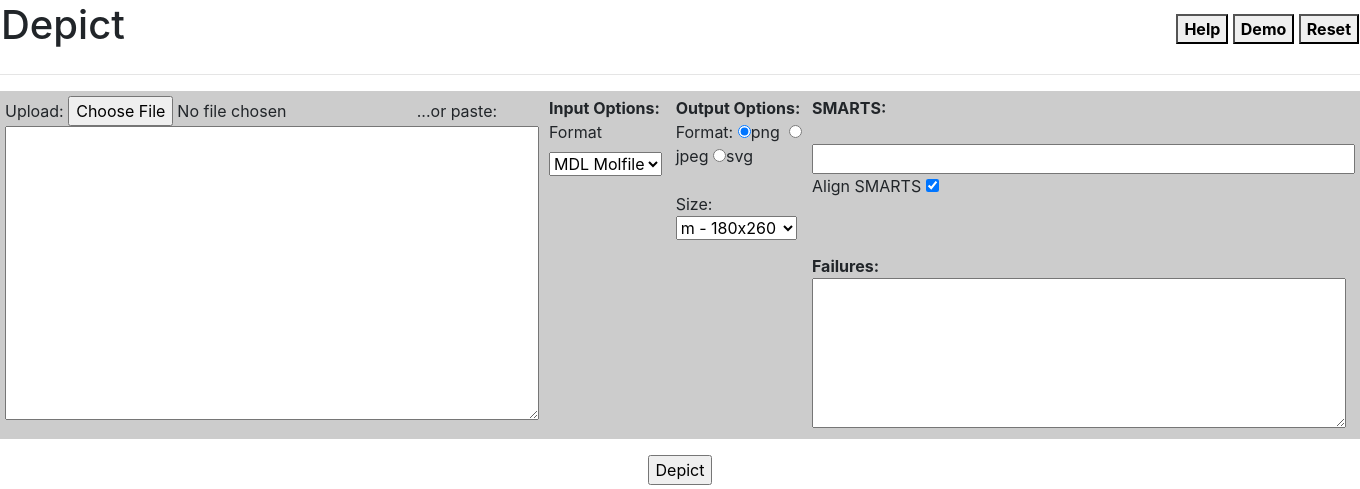
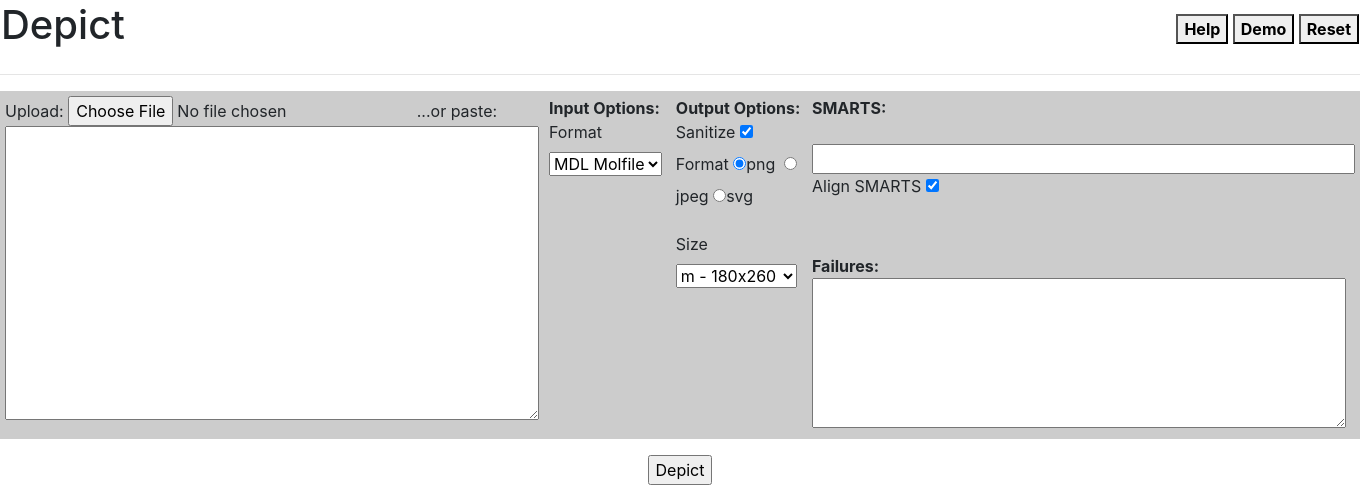
Before and after one commit to unmtransinfo/CFChemApps, a Django app: page /depict/ in a window 1360 px wide. Shown: the top 489 px of the page. Run offline with Django 4.2, Linux system fonts and the light colour scheme; some libraries are stand-ins or nearby versions.

Commit message:
move "Sanitize" to output options

```diff
--- a/templates/depict/input_options.html
+++ b/templates/depict/input_options.html
@@ -25,10 +25,9 @@
         <INPUT TYPE="number" NAME="name_col" id="name_column" min=0 SIZE=2 VALUE="1"><BR>
         <label for="has_header">Header</label>
         <INPUT TYPE="checkbox" NAME="has_header" id="header_checkbox"><BR>
-        <label for="sanitize_mols">Sanitize</label>
-        <INPUT TYPE="checkbox" NAME="sanitize_mols" id="sanitize_checkbox" CHECKED>
     </div>
 </div>
+<!--TODO: fix issues with this function and reset/help page-->
 <script>
     window.onload = function() {
         var molfmt = document.getElementById('molFmt');
--- a/templates/depict/output_options.html
+++ b/templates/depict/output_options.html
@@ -1,12 +1,15 @@
 <div id="user-options-container">
     <B>Output Options:</B>
     <BR>
-    Format:
+    <label for="sanitize_mols">Sanitize</label>
+    <INPUT TYPE="checkbox" NAME="sanitize_mols" id="sanitize_checkbox" CHECKED>
+    <BR>
+    <label for="imgfmt">Format</label>
     <INPUT TYPE=RADIO NAME="imgfmt" onchange="readFile(this)" VALUE="png" id="imgfmtDefault" CHECKED>png&nbsp
     <INPUT TYPE=RADIO NAME="imgfmt" onchange="readFile(this)" VALUE="jpeg">jpeg
     <INPUT TYPE=RADIO NAME="imgfmt" onchange="readFile(this)" VALUE="svg">svg
     <BR><BR>
-    Size:
+    <label for="size">Size</label>
     <select name="size" id="sizeSelector">
         <option value="xs">xs - 96x96</option>
         <option value="s">s - 160x160</option>
```
